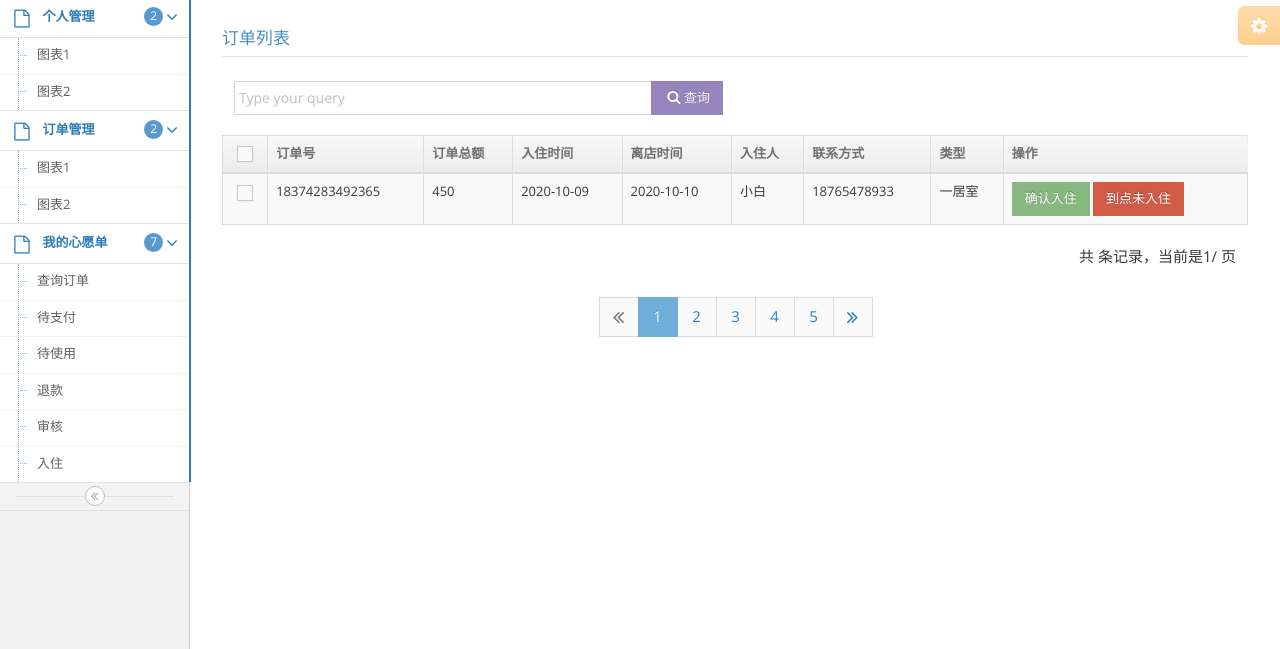
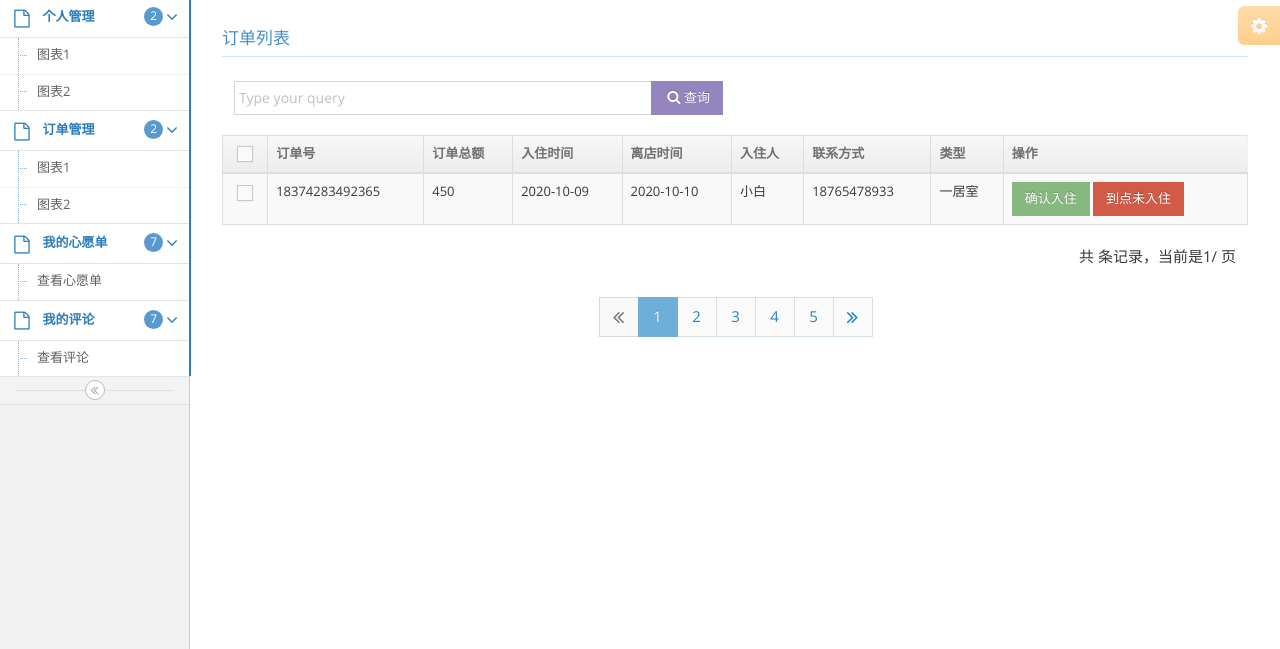
Before and after one commit to He1kes/Ace_Back, a plain HTML site: page ordinary.html in a window 1280 px wide. Shown: the part 88-737 px from the top of the page. Drawn offline with Linux system fonts and the light colour scheme.

Commit message:
房源和评论一级，二级标题完成

```diff
--- a/ordinary.html
+++ b/ordinary.html
@@ -489,49 +489,33 @@
                         <li>
                             <a href="orderW01.html">
                                 <i class="menu-icon fa fa-caret-right"></i>
-                                查询订单
+                                查看心愿单
                             </a>
 
                             <b class="arrow"></b>
                         </li>
+                    </ul>
+                </li>
+                <!-- 评论 -->
+                <li class="active open">
+                    <a href="#" class="dropdown-toggle">
+                        <i class="menu-icon fa fa-file-o"></i>
+                        <span class="menu-text">
+								我的评论
+								<span class="badge badge-primary">7</span>
+							</span>
+
+                        <b class="arrow fa fa-angle-down"></b>
+                    </a>
+
+                    <b class="arrow"></b>
+
+                    <ul class="submenu">
                         <li>
-                            <a href="orderW02.html">
+                            <a href="my_comment.html">
                                 <i class="menu-icon fa fa-caret-right"></i>
-                                待支付
+                                查看评论
                             </a>
-
-                            <b class="arrow"></b>
-                        </li>
-                        <li>
-                            <a href="orderW03.html">
-                                <i class="menu-icon fa fa-caret-right"></i>
-                                待使用
-                            </a>
-
-                            <b class="arrow"></b>
-                        </li>
-                        <li>
-                            <a href="orderW04.html">
-                                <i class="menu-icon fa fa-caret-right"></i>
-                                退款
-                            </a>
-
-                            <b class="arrow"></b>
-                        </li>
-                        <li>
-                            <a href="orderW05.html">
-                                <i class="menu-icon fa fa-caret-right"></i>
-                                审核
-                            </a>
-
-                            <b class="arrow"></b>
-                        </li>
-                        <li>
-                            <a href="orderW06.html">
-                                <i class="menu-icon fa fa-caret-right"></i>
-                                入住
-                            </a>
-
                             <b class="arrow"></b>
                         </li>
                     </ul>
```
Also changed, not shown: admin.html (+8 -8 lines), businesses.html (+13 -5 lines).
